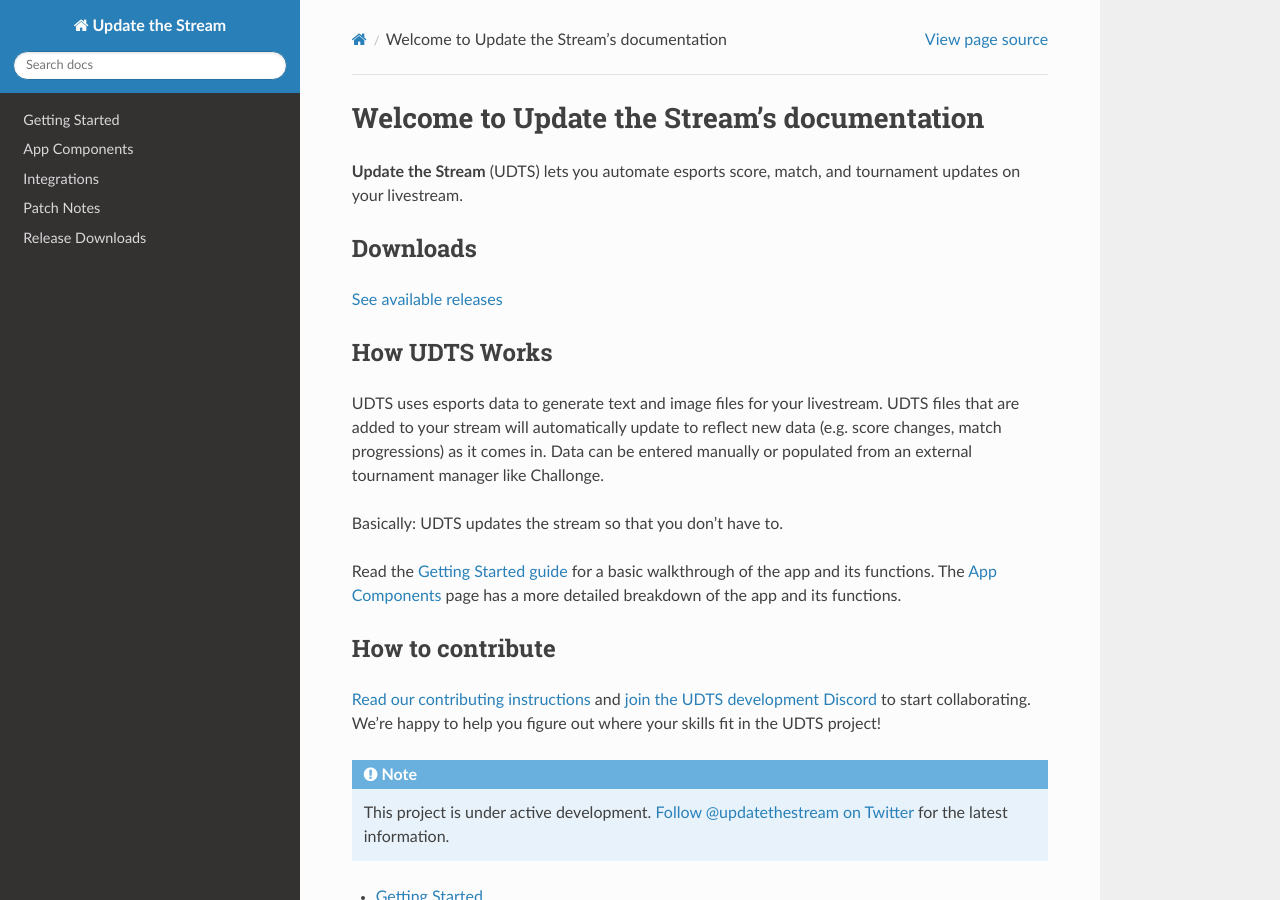
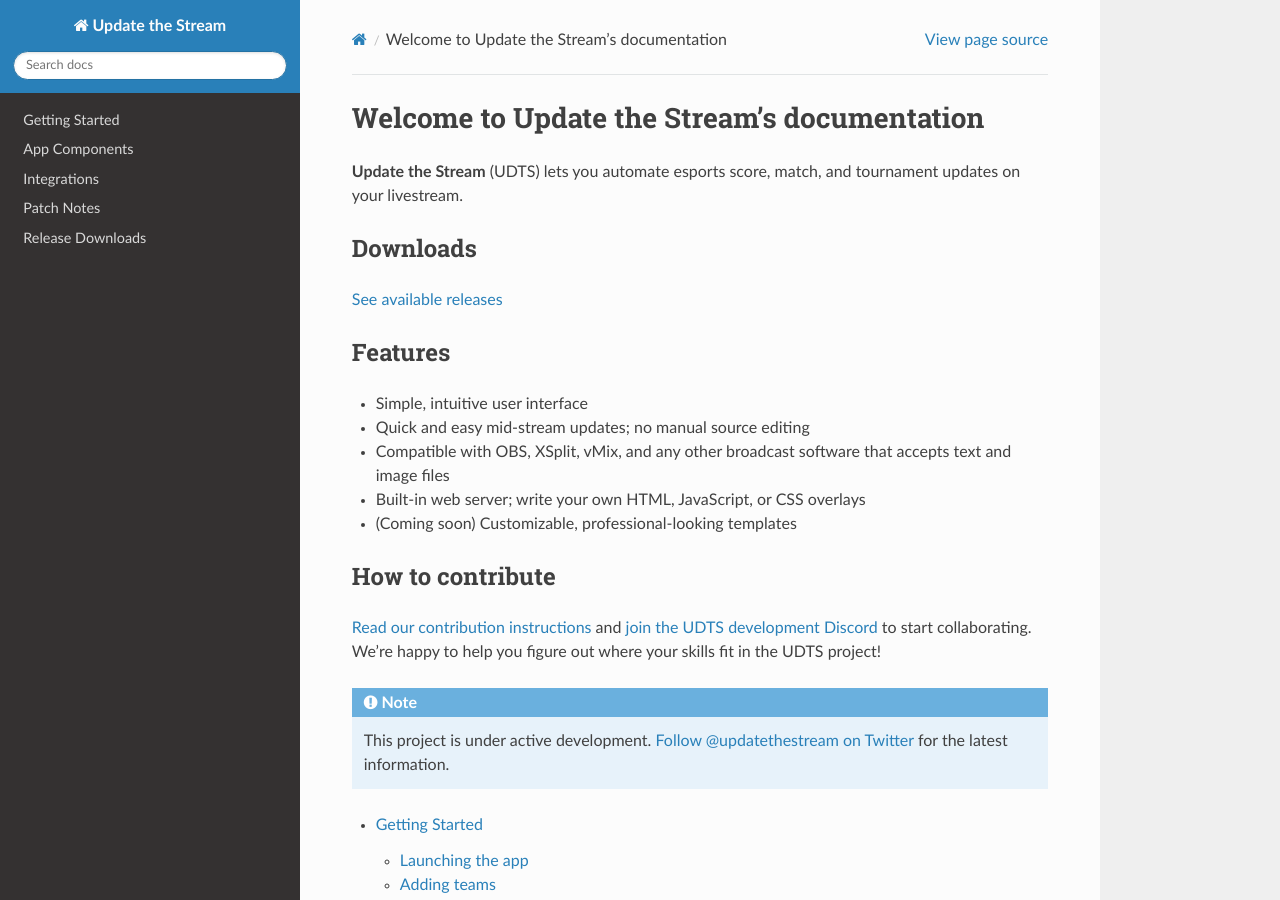
Before and after one commit to chhopsky/udts-readthedocs, a Sphinx documentation site: the page built from docs/source/index.rst, in a window 1280 px wide and 900 px high. Built offline with Sphinx 7.4.7 and the Read the Docs theme 2.0.0, drawn with Linux system fonts in a browser that asks for light colours.

Commit message:
Added Features section to index

```diff
--- a/docs/source/index.rst
+++ b/docs/source/index.rst
@@ -14,19 +14,19 @@
 *********
 :doc:`See available releases </releases>`
 
-**************
-How UDTS Works
-**************
-UDTS uses esports data to generate text and image files for your livestream. UDTS files that are added to your stream will automatically update to reflect new data (e.g. score changes, match progressions) as it comes in. Data can be entered manually or populated from an external tournament manager like Challonge.
-
-Basically: UDTS updates the stream so that you don't have to.
-
-Read the :doc:`Getting Started guide </intro>` for a basic walkthrough of the app and its functions. The :doc:`App Components </components>` page has a more detailed breakdown of the app and its functions.
+*********
+Features
+*********
+* Simple, intuitive user interface
+* Quick and easy mid-stream updates; no manual source editing
+* Compatible with OBS, XSplit, vMix, and any other broadcast software that accepts text and image files
+* Built-in web server; write your own HTML, JavaScript, or CSS overlays
+* (Coming soon) Customizable, professional-looking templates
 
 *****************
 How to contribute
 *****************
-`Read our contributing instructions <https://github.com/chhopsky/updatethestream/blob/main/how-to-contribute.md>`_ and `join the UDTS development Discord <https://discord.gg/2Np3wTXQ>`_ to start collaborating. We're happy to help you figure out where your skills fit in the UDTS project!
+`Read our contribution instructions <https://github.com/chhopsky/updatethestream/blob/main/how-to-contribute.md>`_ and `join the UDTS development Discord <https://discord.gg/2Np3wTXQ>`_ to start collaborating. We're happy to help you figure out where your skills fit in the UDTS project!
 
 
 .. note::
```
Also changed, not shown: 13 other files.
